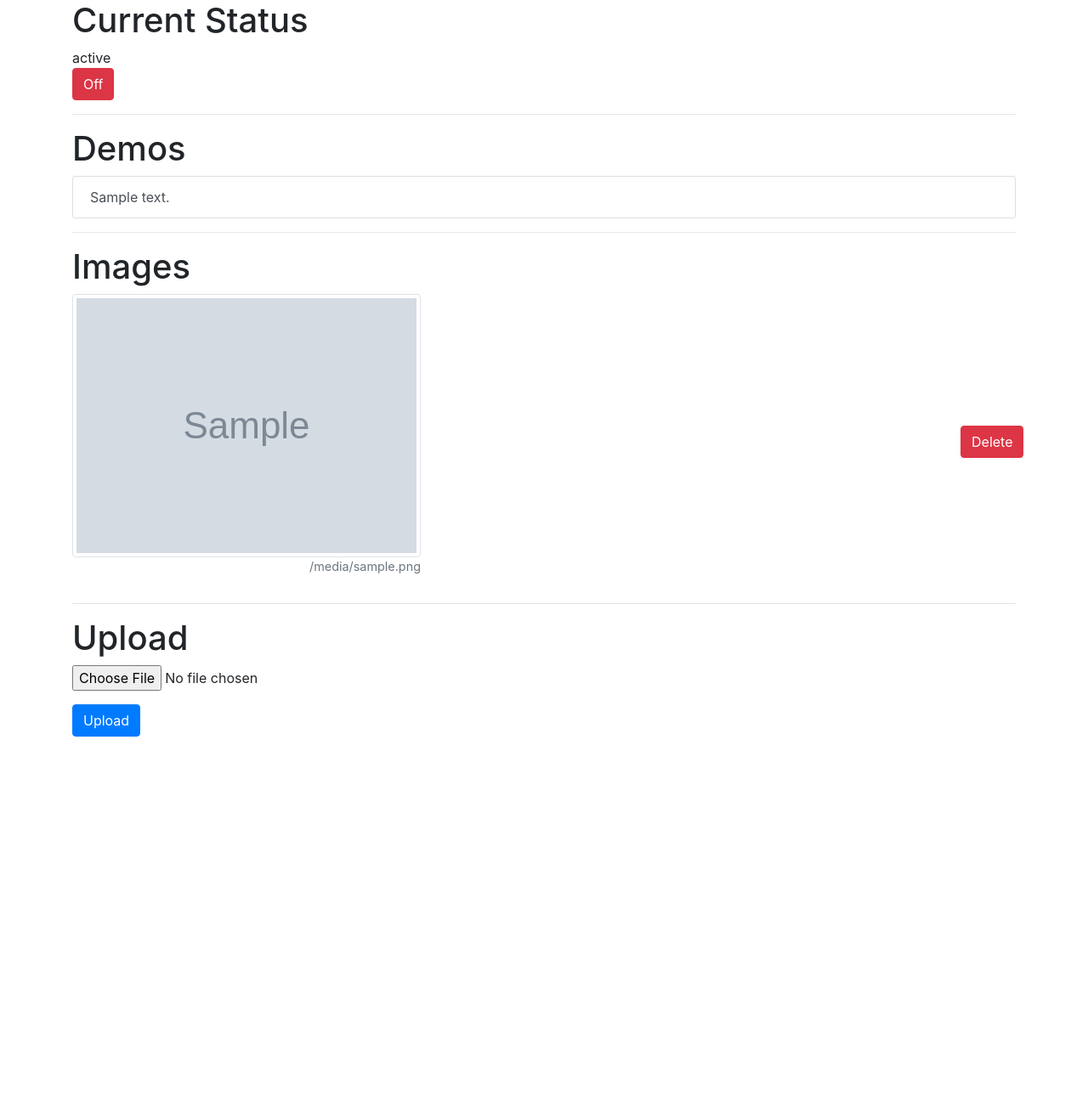
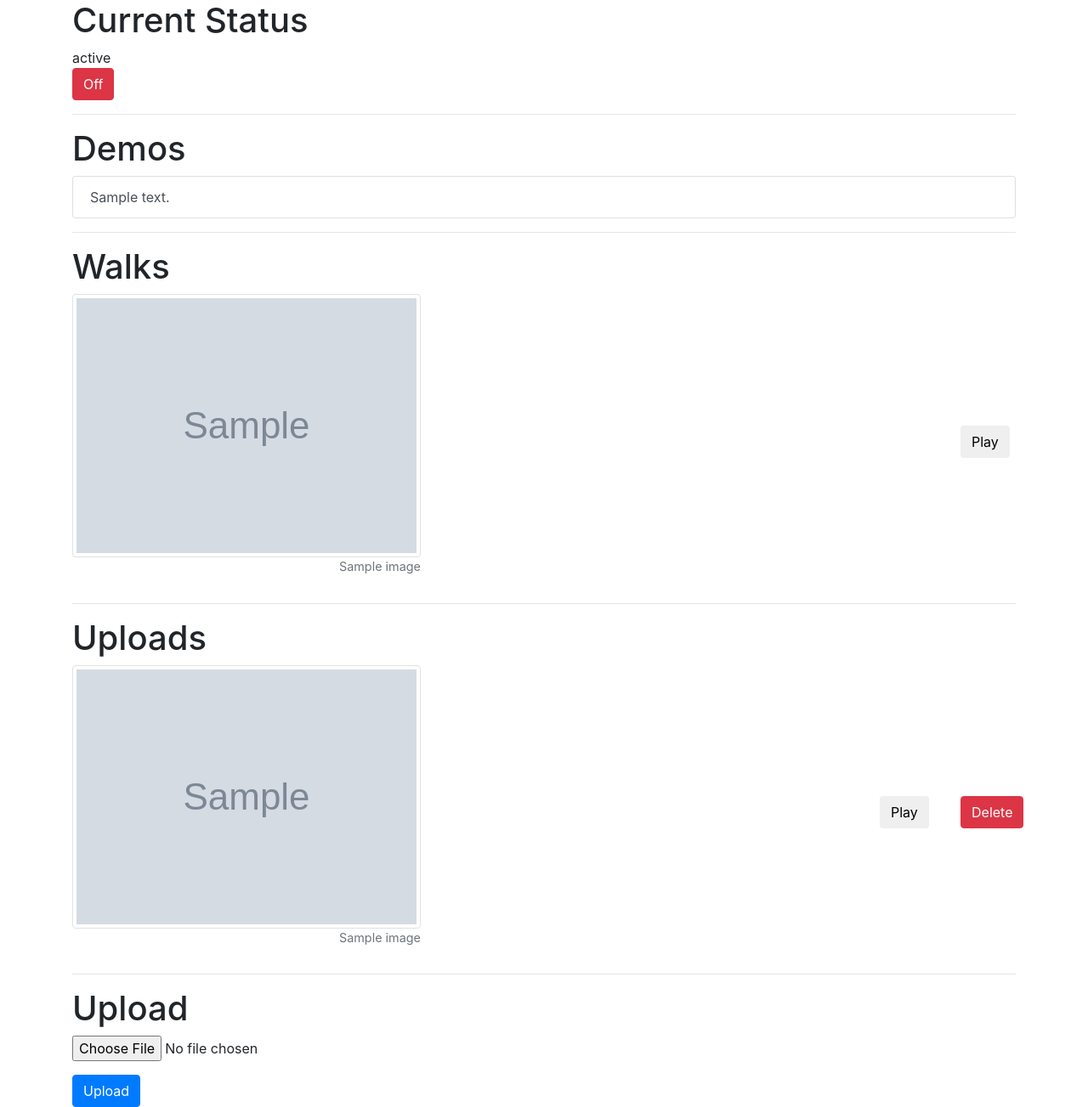
Before and after one commit to iwsmith/crosswalk, a Flask app: template templates/index.html in a window 1280 px wide. Shown: the whole page at 85% size. Before the commit the page ends 867 px from the top, so only its background shows below. Run offline with Flask 2, Linux system fonts and the light colour scheme; the template is opened without the code that fills it: most values are stand-ins (such as "Sample title", 1, 10 or a date in 2020); grey boxes marked "Sample" are stand-in pictures; parts of the project's set-up code (start-up, migrations or seed data) failed here and were passed over; some libraries are stand-ins or nearby versions.

Commit message:
Show images and uploads.

```diff
--- /dev/null
+++ b/config.yml
@@ -0,0 +1,19 @@
+---
+intros:
+
+outros:
+  9s-count:
+    file: 9s-count.gif
+
+walks:
+  corgi:
+    audio: corgi.wav
+
+
+weights:
+  A: {}
+
+
+schedule:
+  - start: 2018-07-09T00:00:00
+    weights: A
--- a/run.py
+++ b/run.py
@@ -7,37 +7,36 @@ from flask import Flask, abort, request, jsonify, render_template, redirect, url
 from werkzeug.utils import secure_filename
 
 from xwalk.core import CrossWalk
+from xwalk.scene import Library
 
 
 
 app = Flask(__name__)
-crosswalk = CrossWalk('./static/img', './static/snd')
+library = Library('./static/img', './static/snd', 'config.yml')
+crosswalk = CrossWalk(library)
 
 
-# GET  /                   index page
-# POST /button             trigger button press
+# GET  /                 index page
+# POST /button           trigger button press
 
-# GET  /state              get the current app state
-# POST /state              set a new state for the app
+# GET  /state            get the current app state
+# POST /state            set a new state for the app
 #   mode=off
 #   mode=demo demo=n
 #   mode=image path=p
 #   mode=walk
 #   mode=sync id=x [intro=y] [outro=z]
 
-# GET  /demos/             list available demos
+# GET    /demos/         list available demos
 
-# GET  /images/            list available images
-# POST /images/            upload a new image
-# GET  /images/:id         fetch image by id
-# POST /images/:id/delete  delete an image by id
+# GET    /images/        list available images
+# POST   /images/        upload a new image
+# GET    /images/:id     fetch image by id
+# DELETE /images/:id     delete an image by id
 
-# GET  /walks/             list available scenes
-# GET  /walks/:id          get info about a scene
-
-# GET  /queue/             list the queued scenes
-# POST /queue/             enqueue a scene to play
-# POST /queue/clear        empty the queued scenes
+# GET    /queue/         list the queued scenes
+# POST   /queue/         enqueue a scene to play
+# DELETE /queue/         empty the queued scenes
 
 
 ### State Handlers ###
@@ -46,8 +45,9 @@ crosswalk = CrossWalk('./static/img', './static/snd')
 def index():
     return render_template(
         'index.html',
-        #images=led.list_images(),
         demos=crosswalk.demos,
+        walks=library.walks,
+        uploads=library.uploads,
         status=str(crosswalk.state()))
 
 
--- a/templates/index.html
+++ b/templates/index.html
@@ -35,22 +35,41 @@
   </div>
 
   <hr>
-  <h1>Images</h1>
+  <h1>Walks</h1>
+  <div class="list-group">
+    {% for image in walks %}
+    <div class="row align-items-center">
+        <div class="col">
+            <figure class="figure">
+                <img class="img-thumbnail img-fluid" title="{{ image.name }}" src="{{ url_for('static', filename=image.image_path.replace('/static', '')) }}">
+                <figcaption class="figure-caption text-right">{{ image.name }}</figcaption>
+            </figure>
+        </div>
+        <div class="col-1">
+            <button class="btn" onclick="sendRequest('POST', '{{ url_for('set_state') }}', {mode: 'walk', walk: '{{ image.name }}'})">Play</a>
+        </div>
+    </div>
+    {% endfor %}
+  </div>
 
+  <hr>
+  <h1>Uploads</h1>
   <div class="list-group">
-    {% for image in images %}
+    {% for image in uploads %}
     <div class="row align-items-center">
-
         <div class="col">
             <figure class="figure">
                 <a  href="{{ url_for('get_image', id=image)}}">
-                    <img class="img-thumbnail img-fluid" title={{image}} src="{{ url_for('static', filename='img/'+image) }}">
+                    <img class="img-thumbnail img-fluid" title={{image.name}} src="{{ url_for('static', filename=image.image_path.replace('/static', '')) }}">
                 </a>
-                <figcaption class="figure-caption text-right">{{ image }}</figcaption>
+                <figcaption class="figure-caption text-right">{{ image.name }}</figcaption>
             </figure>
         </div>
         <div class="col-1">
-            <a class="btn btn-danger" href="{{ url_for('delete_image', image_id=image)}}">Delete</a>
+            <button class="btn" onclick="sendRequest('POST', '{{ url_for('set_state') }}', {mode: 'image', path: '{{ image.image_path }}'})">Play</a>
+        </div>
+        <div class="col-1">
+            <button class="btn btn-danger" onclick="sendRequest('DELETE', '{{ url_for('delete_image', id=image) }}')">Delete</a>
         </div>
     </div>
     {% endfor %}
--- a/xwalk/scene.py
+++ b/xwalk/scene.py
@@ -53,14 +53,14 @@ class Library:
         self.outros = []
         self.walks = []
         self.uploads = []
-        self.reresh()
+        self.refresh()
 
 
     def _load_images(self, namespace, config={}, sounds={}, default_sound=None):
         """Load a directory of images, returning a list of animations."""
         animations = []
         for filename in os.listdir(os.path.join(self.image_dir, namespace)):
-            name = os.path.splitext(filename).first()
+            name = os.path.splitext(filename)[0]
             path = os.path.join(self.image_dir, namespace, filename)
             cfg = config.get(namespace, {}).get(name, {})
             animation = Animation(name, path)
@@ -92,7 +92,7 @@ class Library:
             config = {}
 
         sounds = {
-            os.path.splitext(filename).first(): os.path.join(self.audio_dir, filename)
+            os.path.splitext(filename)[0]: os.path.join(self.audio_dir, filename)
             for filename in os.listdir(self.audio_dir)
         }
 
```
Also changed, not shown: xwalk/core.py (+4 -5 lines).
